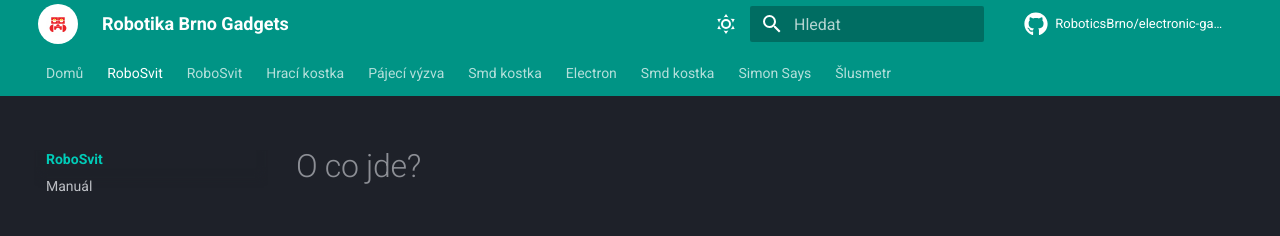
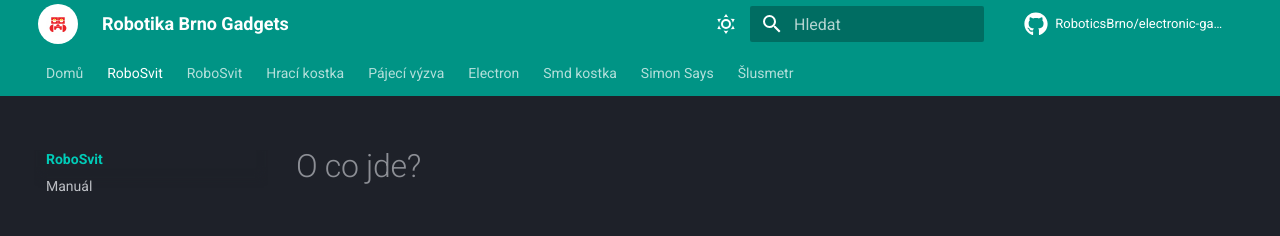
Before and after one commit to RoboticsBrno/electronic-gadgets, an MkDocs documentation site: the page built from gadgets/roboSvit/README.md, in a window 1280 px wide and 1354 px high. Shown: the top 236 px of the window. Built offline with MkDocs 1.6.1 and Material for MkDocs 9.7.7, drawn with Linux system fonts in a browser that asks for light colours; comment, search, counter and statistics services are not loaded.

Commit message:
FInalize smdKostku

```diff
--- a/mkdocs.yml
+++ b/mkdocs.yml
@@ -116,9 +116,6 @@
   - Pájecí výzva:
       - https://smd-challenge.robotikabrno.cz
       - smdChallenge/
-  - Smd kostka:
-      - smdKostka/README.md
-      - smdKostka/manual.md
   - Electron:
       - electron/README.md
       - electron/electron-lesson-1.md
```
